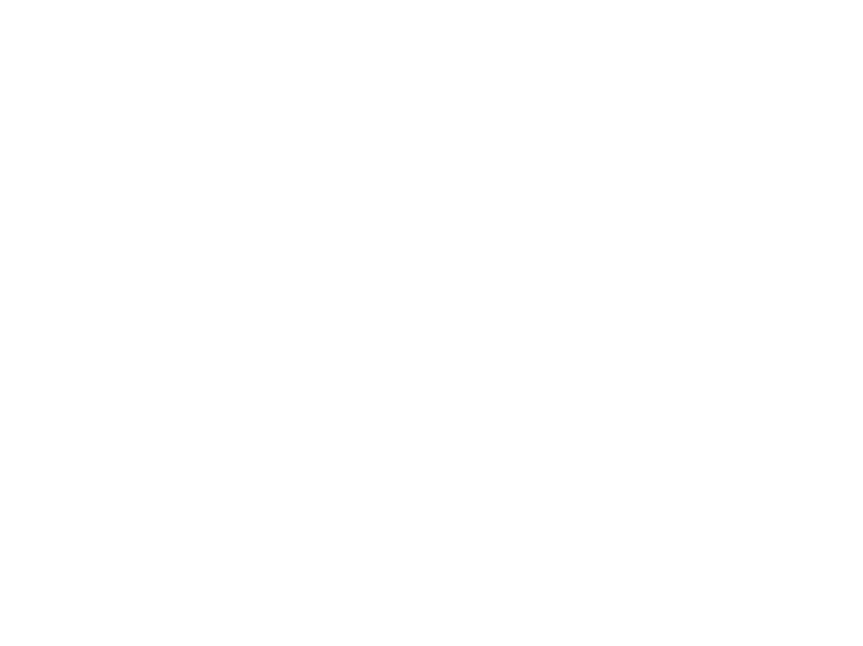
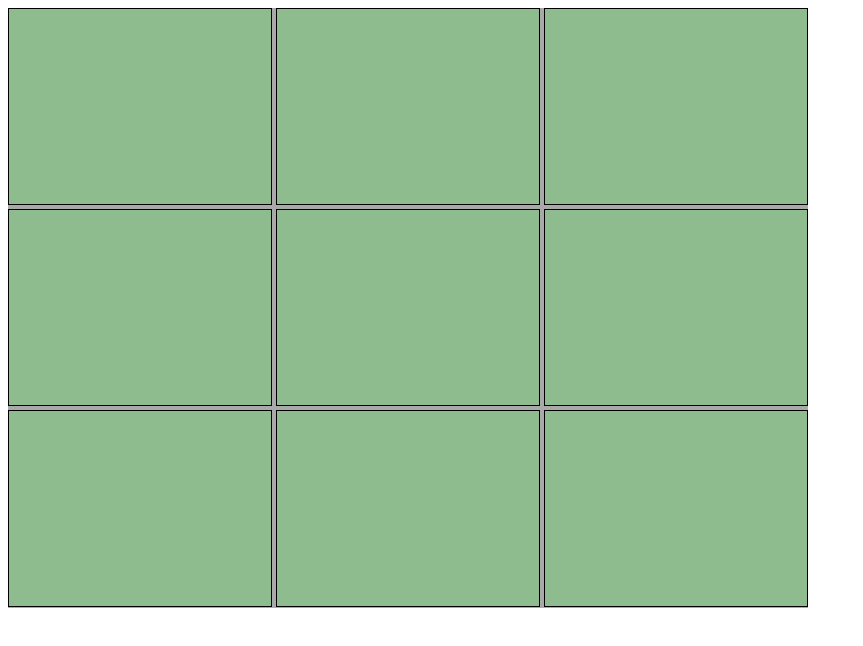
Before and after one commit to evandroLutz/Tic-Tac-Toe-JS, a plain HTML site: page index.html in a window 1280 px wide. Shown: the whole page, without its empty margins (0-863 px from the left). Drawn offline with Linux system fonts and the light colour scheme.

Commit message:
base css for the game

```diff
--- a/index.html
+++ b/index.html
@@ -4,6 +4,7 @@
     <meta charset="UTF-8">
     <meta name="viewport" content="width=device-width, initial-scale=1.0">
     <title>tic-tac-toe</title>
+    <link rel="stylesheet" href="style.css">
 </head>
 <body>
     <div class="container">
--- /dev/null
+++ b/style.css
@@ -0,0 +1,13 @@
+.container{
+    width: 800px;
+    height: 600px;
+    background-color: darkgrey;
+}
+
+.container .square{
+    width: 262px;
+    height: 195px;
+    background-color: darkseagreen;
+    border: 1px solid #000000;
+    display: inline-block;
+}
```
